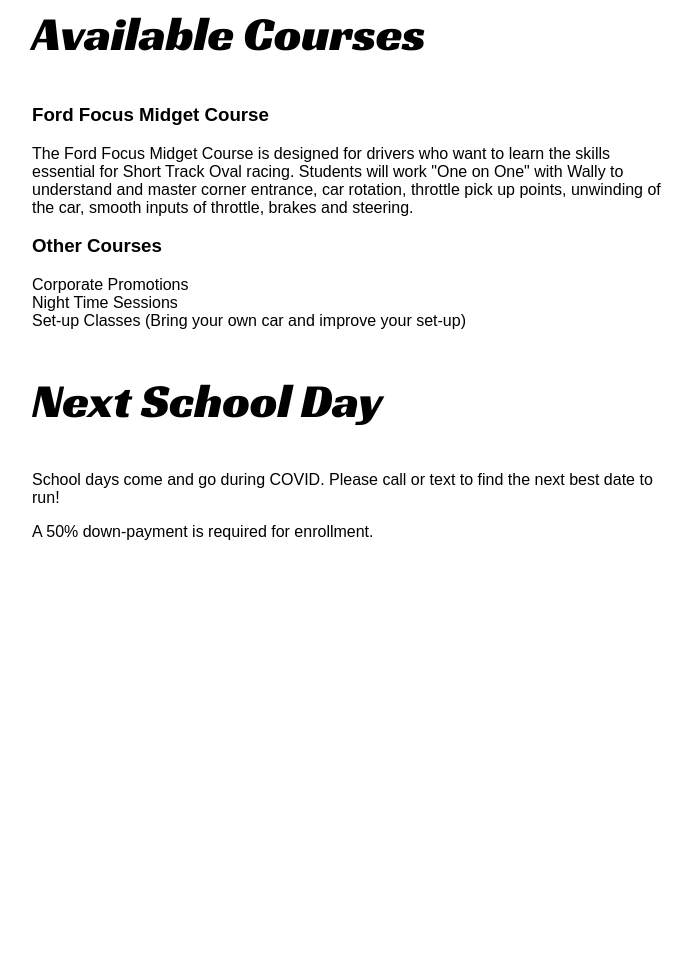
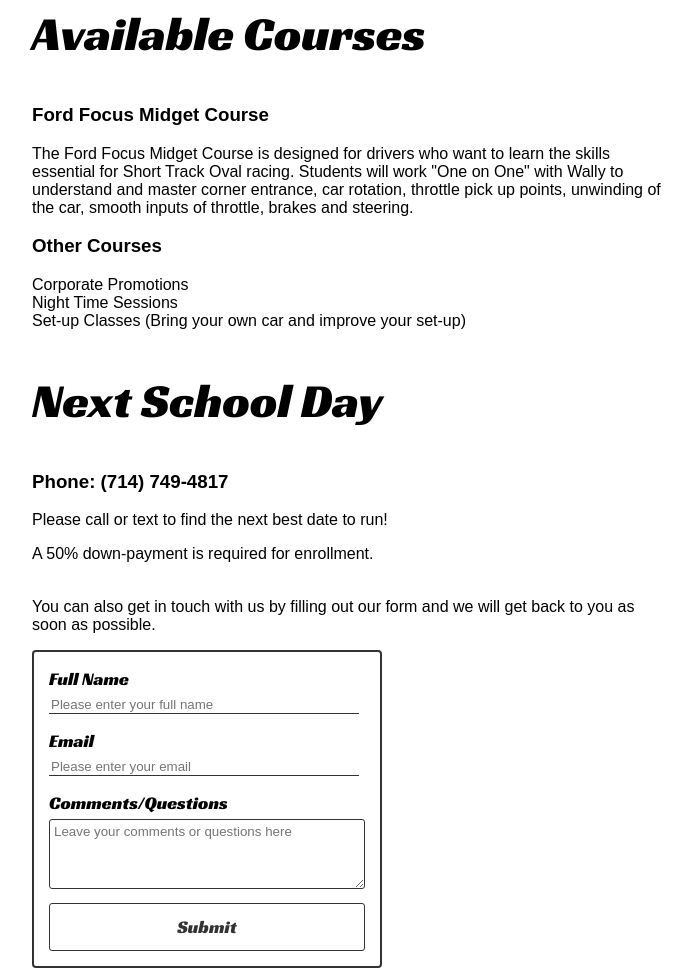
Before and after one commit to JoshDrentlaw/pankratzraceschool-v2, a Gatsby site: page / in a window 1280 px wide. Shown: the part 776-1752 px from the top of the page, without its empty margins (292-984 px from the left). Before the commit the page ends 1333 px from the top, so only its background shows below. Built offline with nearby package versions, Linux system fonts and the light colour scheme; Gatsby itself is replaced by a stand-in of ours.

Commit message:
Added contact form.

```diff
--- a/src/components/layout.js
+++ b/src/components/layout.js
@@ -2,7 +2,7 @@
 import styled from "styled-components"
 import signature from '../images/signature.png'
 
-const sizes = {
+export const Sizes = {
     sm: '576',
     md: '768',
     lg: '992',
@@ -97,7 +97,7 @@
         padding-left: 15px;
     }
 
-    @media (min-width: ${sizes.lg}px) {
+    @media (min-width: ${Sizes.lg}px) {
         width: 50%;
 
         blockquote {
@@ -119,7 +119,7 @@
         }
     }
 
-    @media (min-width: ${sizes.lg}px) {
+    @media (min-width: ${Sizes.lg}px) {
         flex-direction: row;
 
         aside {
@@ -148,7 +148,7 @@
         width: 100%;
     }
 
-    @media (min-width: ${sizes.lg}px) {
+    @media (min-width: ${Sizes.lg}px) {
         width: ${props => props.width || '248'}px;
     }
 `
--- a/src/pages/index.js
+++ b/src/pages/index.js
@@ -1,23 +1,84 @@
 import * as React from "react"
 // import { graphql, useStaticQuery } from "gatsby"
-import Layout, { BlockContainer, MediaContainer, VideoContainer, ImgContainer, Link } from "../components/layout"
-// import styled from "styled-components"
+import Layout, { BlockContainer, MediaContainer, VideoContainer, ImgContainer, Link, Sizes } from "../components/layout"
+import styled from "styled-components"
 import WallyProfile from "../images/WallyProfile.jpg"
 
-const IndexPage = () => {
-    /* const data = useStaticQuery(graphql`
-        {
-            sanityHome {
-                heading
-                _rawBody
-                video
-                videoTitle
+const Form = styled.form`
+    border: 2px solid #333;
+    border-radius: 4px;
+    padding: 15px;
+    width: 100%;
+
+    .form-group {
+        padding-right: 10px;
+
+        label {
+            font-family: 'RacingSansOne';
+            font-size: large;
+            display: block;
+            margin-bottom: 5px;
+        }
+
+        input {
+            border: none;
+            border-bottom: 1px solid #333;
+            width: 100%;
+
+            &:focus {
+                outline: none;
+                border-bottom-width: 2px;
+                margin-bottom: -1px;
             }
         }
-    `)
 
-    console.log(data) */
+        textarea {
+            border: 1px solid #333;
+            border-radius: 3px;
+            padding: 4px;
+            width: 100%;
+            resize: vertical;
 
+            &:focus {
+                outline: none;
+                padding: 3px;
+                border-width: 2px;
+                margin-bottom: -1px;
+            }
+        }
+    }
+
+    .form-group + .form-group {
+        margin-top: 15px;
+    }
+
+    button[type="submit"] {
+        display: block;
+        font-family: 'RacingSansOne';
+        font-size: large;
+        color: #333;
+        background-color: white;
+        text-decoration: none;
+        border: 1px solid #333;
+        padding-block: 5px;
+        margin-top: 10px;
+        border-radius: 3px;
+        line-height: 2;
+        width: 100%;
+        cursor: pointer;
+
+        &:hover {
+            color: white;
+            background-color: #333;
+        }
+    }
+
+    @media (min-width: ${Sizes.lg}px) {
+        width: 50%;
+    }
+`
+
+const IndexPage = () => {
     return (
         <Layout>
             <BlockContainer>
@@ -51,8 +112,28 @@
             </BlockContainer>
             <BlockContainer>
                 <h2>Next School Day</h2>
-                <p>School days come and go during COVID. Please call or text to find the next best date to run!</p>
+                <h3>Phone: (714) 749-4817</h3>
+                <p>Please call or text to find the next best date to run!</p>
                 <p>A 50% down-payment is required for enrollment.</p>
+                <p style={{marginTop: '35px'}}>You can also get in touch with us by filling out our form and we will get back to you as soon as possible.</p>
+                <Form name="contact" netlify-honeypot="bot-field" netlify>
+                    <div style={{display:'none'}}>
+                        <input name="bot-field" />
+                    </div>
+                    <div className="form-group">
+                        <label htmlFor="full_name">Full Name</label>
+                        <input type="text" id="full_name" name="full_name" placeholder="Please enter your full name" />
+                    </div>
+                    <div className="form-group">
+                        <label htmlFor="email">Email</label>
+                        <input type="email" id="email" name="email" placeholder="Please enter your email" />
+                    </div>
+                    <div className="form-group">
+                        <label htmlFor="comments">Comments/Questions</label>
+                        <textarea id="comments" name="comments" placeholder="Leave your comments or questions here" rows="4" />
+                    </div>
+                    <button type="submit">Submit</button>
+                </Form>
             </BlockContainer>
         </Layout>
     )
```
Also changed, not shown: src/images/icon.png, src/images/wpFavicon.PNG (deleted).
